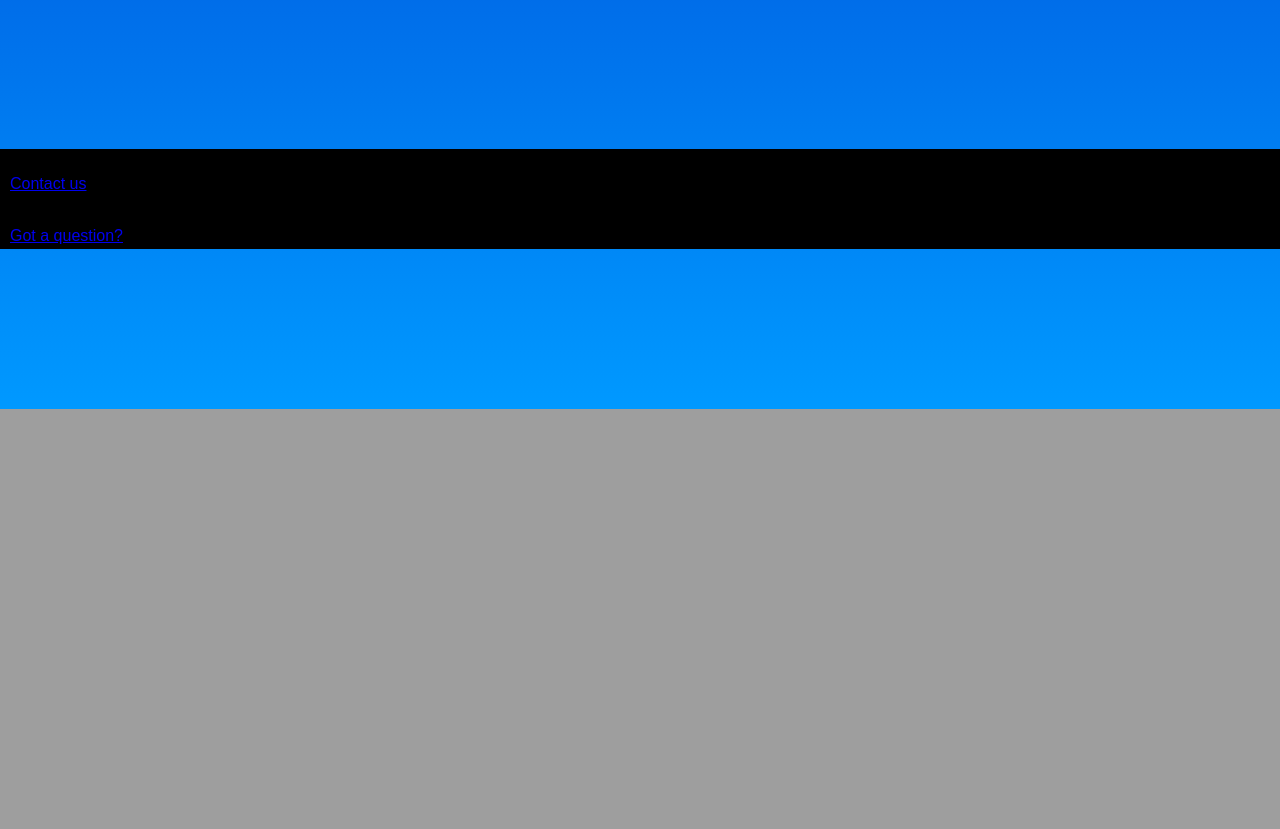
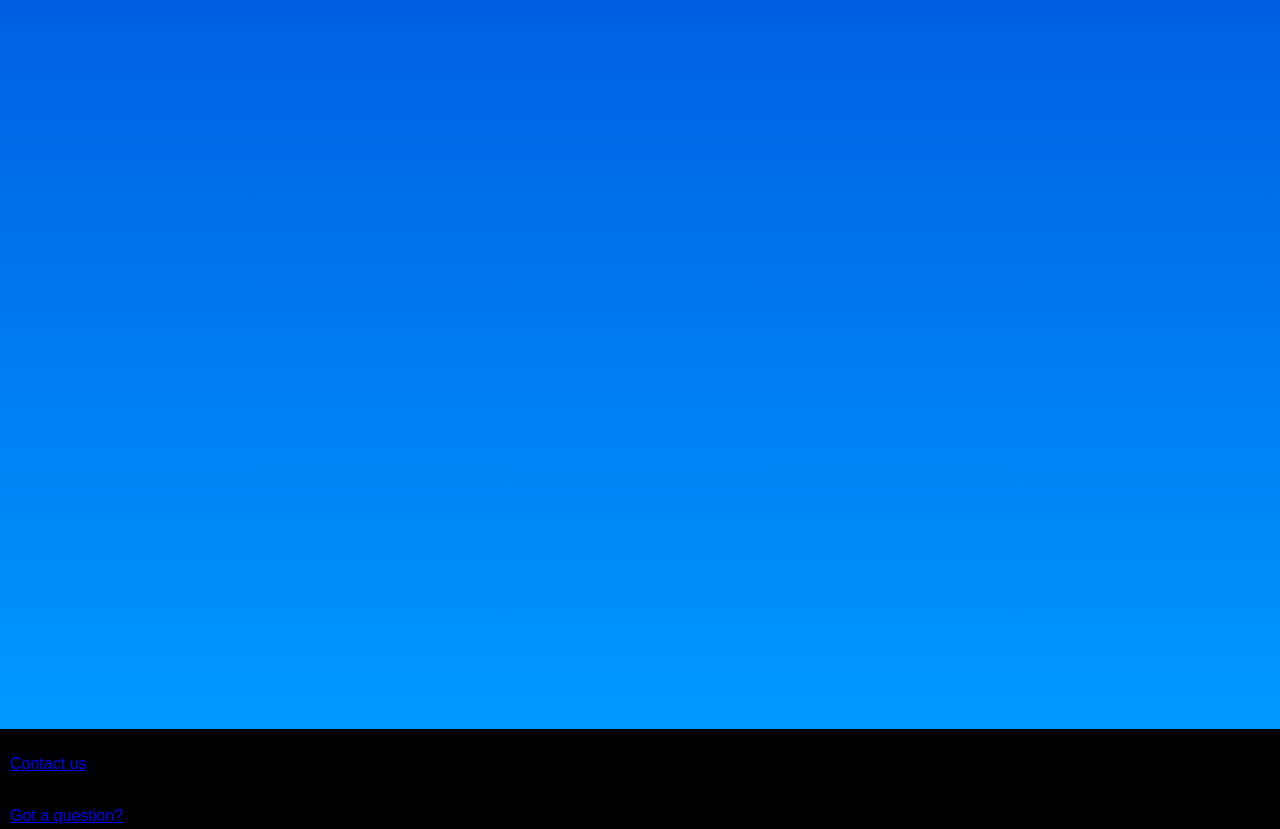
Before and after one commit to peter2233finn/WebDev3rdYear, a PHP site: page /contact_us.html in a window 1280 px wide. Shown: the part 551-1380 px from the top of the page. Before the commit the page ends 960 px from the top, so only its background shows below. Run offline with PHP 8.4, Linux system fonts and the light colour scheme.

Commit message:
Add files via upload

```diff
--- a/CSS.css
+++ b/CSS.css
@@ -6,7 +6,7 @@ body {
 
 #navbar {
   background-color: #000066;
-  position: fixed;
+  position: absolute;
   top: 0;
   width: 100%;
   display: block;
@@ -29,8 +29,8 @@ body {
 }
 
 .map{
-    position: absolute;
-    top: 1000px;
+    position: relative;
+    top: 100px;
     left: 50px;
     padding: 250px;
 }
@@ -40,9 +40,11 @@ body, html {
     height: 100%;
     margin: 0;
 }
+
+
 .background {
 	background: linear-gradient(to bottom, #0033cc 0%, #0099ff 100%);
-    height: 120%;
+    height: 160%;
     background-position: center;
     background-repeat: no-repeat;
     background-size: cover;
@@ -60,7 +62,6 @@ body, html {
     background: -moz-linear-gradient(right, orange, yellow, green, cyan, blue, violet);
     background: linear-gradient(to right, orange , yellow, green, cyan, blue, violet);
 }
-
 
 
 .left1{
@@ -93,7 +94,6 @@ body, html {
     padding: 10px;
 	color: white;
 }
-
 
 .button {
     background-color: #000099;
@@ -177,7 +177,7 @@ body, html {
 }
 
 .footer {
-   position: absolute;
+   position: relative;
    bottom: 0;
    width: 100%;
    height: 80px;
--- a/homepage.html
+++ b/homepage.html
@@ -32,7 +32,7 @@
 	<img style="width:80%;margin-top:90px" src="simplefavour.jpg"><p><b>A Simple Favour - Rating: 15A<br><br><br>Run Time: 117 minutes</b><br><br>Mummy blogger Stephanie seeks to uncover the truth behind her best friend Emily's sudden disappearance from their small town. Stephanie is joined in her search by Emily's husband Sean in this stylish post-modern film noir filled with twists and betrayals, secrets and revelations, love and loyalty, murder and revenge.</p><br><br><br><a href="#" class="button4">13:30</a><br><br><br><br><a href="#" class="button">15:50</a><br><br><br><br><a href="#" class="button">17:15</a><br><br><br><br><a href="#" class="button">20:30</a>
 	</div>
 
-	<div class = "background"></div>
+	<br><div class = "background"></div>
 
 	<div class="footer"><a href="contact_us.html"><p>Contact us<br><br>Got a question?</p></a>
     </div>
```
